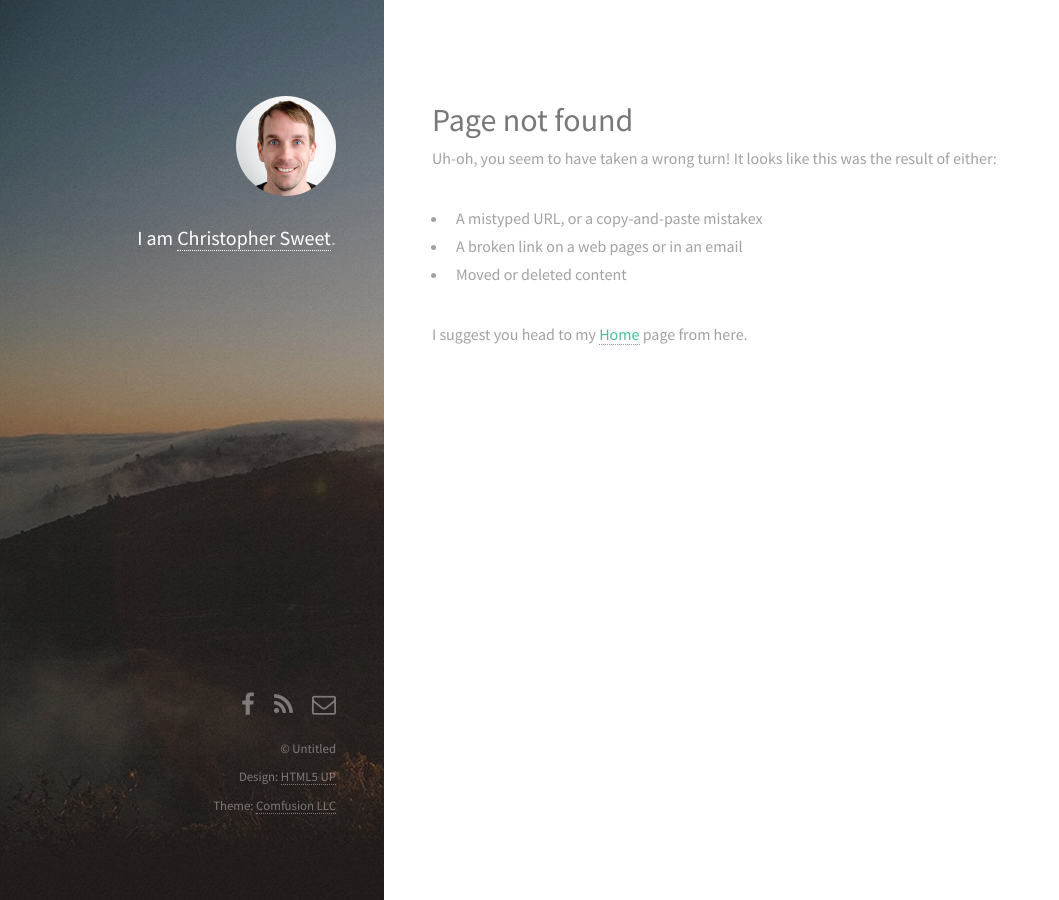
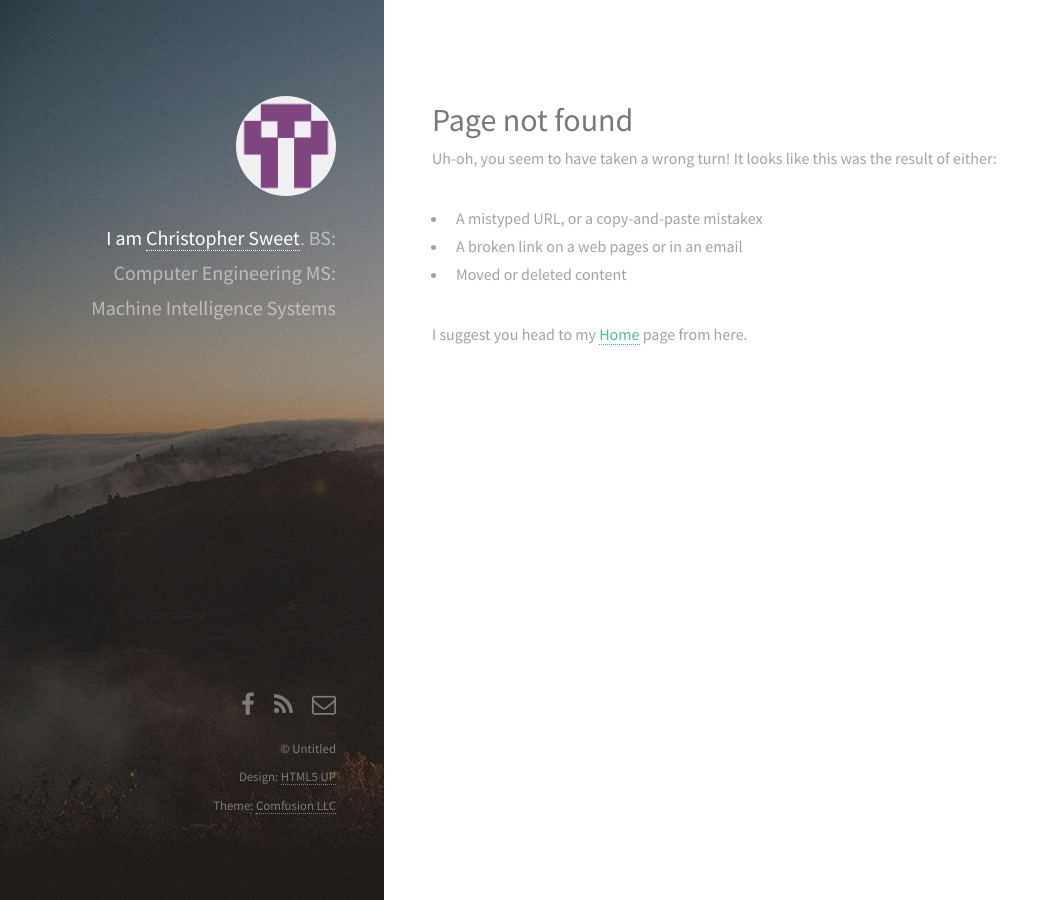
Before and after one commit to SweetsRepo/SweetsRepo.github.io, a Jekyll site: the page built from 404.html, in a window 1280 px wide. Shown: the whole page, without its empty margins (0-1059 px from the left). Built offline with Jekyll 4.4.1, drawn with Linux system fonts in a browser that asks for light colours; nearby versions of some CDN libraries.

Commit message:
Updated picture and description

```diff
--- a/_layouts/default.html
+++ b/_layouts/default.html
@@ -25,8 +25,8 @@
 
 	<body id="top">
     <header id="header">
-      <a href="{{ site.url }}" class="image avatar"><img class="editable" src="/images/avatar.jpg" alt="{{ site.author.name }}"></a>
-      <h1 class="editable"><strong>I am <a href="/">Christopher Sweet</a></strong>.</h1>
+      <a href="{{ site.url }}" class="image avatar"><img class="editable" src="/images/avatar.png" alt="{{ site.author.name }}"></a>
+      <h1 class="editable"><strong>I am <a href="/">Christopher Sweet</a></strong>. BS: Computer Engineering MS: Machine Intelligence Systems</h1>
     </header>
 
     {{ content }}
```
Also changed, not shown: images/avatar.jpg (deleted), images/avatar.png (added).
